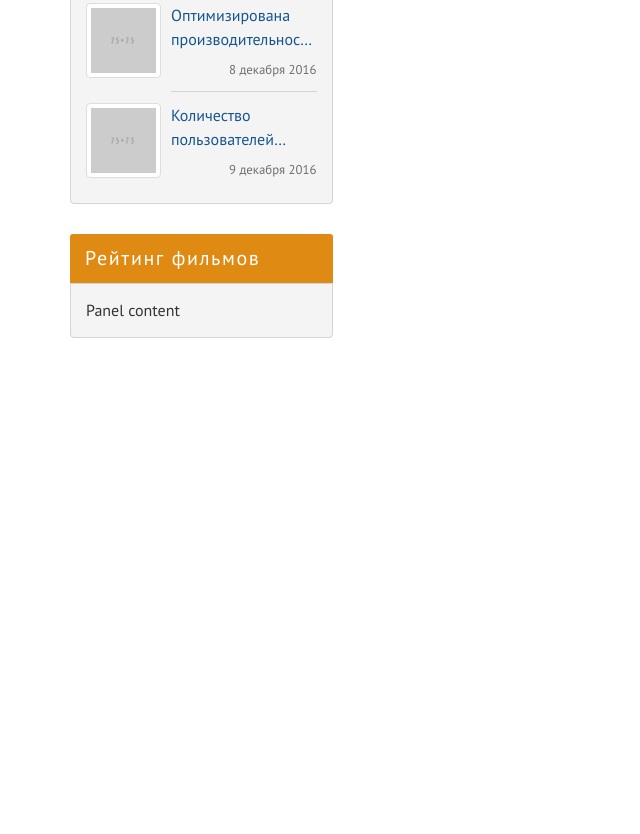
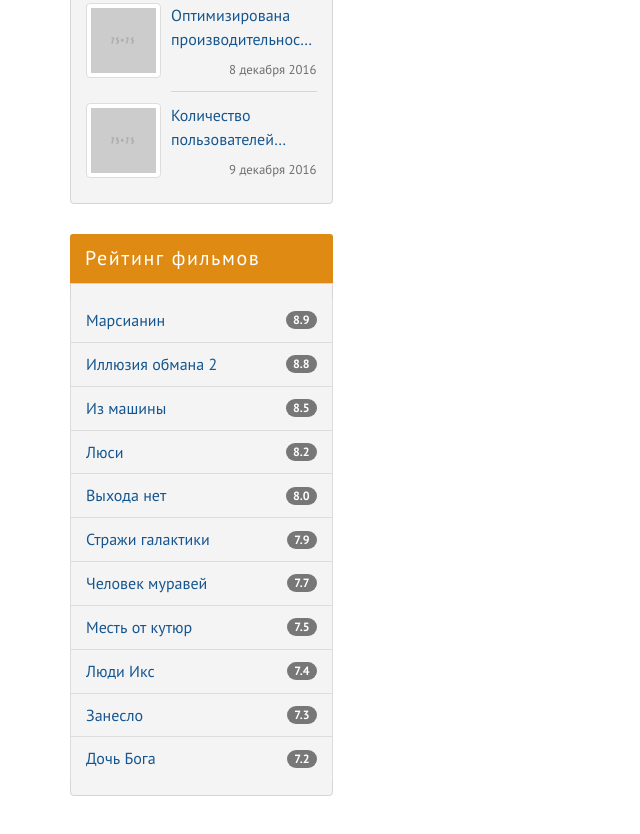
Before and after one commit to Vadim-Nikolaev/kinozal, a website: page index.html in a window 1280 px wide. Shown: the part 1624-2458 px from the top of the page, without its empty margins (0-640 px from the left). Before the commit the page ends 2042 px from the top, so only its background shows below. Drawn offline with Linux system fonts and the light colour scheme.

Commit message:
rate films block

```diff
--- a/assets/scss/_sidebar.scss
+++ b/assets/scss/_sidebar.scss
@@ -93,3 +93,50 @@ $image-size-with-padding: $image-size + $gap-md;
     }
   }
 }
+
+.top-films {
+  position: relative;
+  &__body {
+    padding-left: 0;
+    padding-right: 0;
+  }
+  &__list {
+    margin-bottom: 0;
+  }
+
+  &__item {
+    background-color: transparent;
+    margin-left: -1px;
+    margin-right: -1px;
+    color: $color-primary !important;
+    padding-right: 55px;
+
+    &:first-child {
+      border-top: none;
+      border-radius: 0;
+    }
+
+    &:last-child {
+      border-bottom: none;
+      border-radius: 0;
+    }
+
+    &:hover,
+    &:focus {
+      background-color: $color-accent !important;
+      color: $color-white !important;
+      border-color: $color-accent;
+
+      .badge {
+        background-color: $color-dark;
+      }
+    }
+  }
+
+  &__badge {
+    position: absolute;
+    right: $gap;
+    top: 50%;
+    transform: translateY(-50%);
+  }
+}
--- a/index.html
+++ b/index.html
@@ -243,8 +243,32 @@
                         <div class="top-films panel panel-info">
                               <div class="panel-heading">Рейтинг фильмов
                               </div>
-                              <div class="panel-body">
-                                    Panel content
+                              <div class="top-films__body panel-body">
+                                    <div class="top-films__list list-group">
+                                          <a href="#" class="top-films__item list-group-item">
+                                                Марсианин <span class="top-films__badge badge">8.9</span>
+                                          </a>
+                                          <a href="#" class="top-films__item list-group-item">Иллюзия обмана 2<span
+                                                      class="top-films__badge badge">8.8</span></a>
+                                          <a href="#" class="top-films__item list-group-item">Из машины<span
+                                                      class="top-films__badge badge">8.5</span></a>
+                                          <a href="#" class="top-films__item list-group-item">Люси<span
+                                                      class="top-films__badge badge">8.2</span></a>
+                                          <a href="#" class="top-films__item list-group-item">Выхода нет<span
+                                                      class="top-films__badge badge">8.0</span></a>
+                                          <a href="#" class="top-films__item list-group-item">Стражи галактики<span
+                                                      class="top-films__badge badge">7.9</span></a>
+                                          <a href="#" class="top-films__item list-group-item">Человек муравей<span
+                                                      class="top-films__badge badge">7.7</span></a>
+                                          <a href="#" class="top-films__item list-group-item">Месть от кутюр<span
+                                                      class="top-films__badge badge">7.5</span></a>
+                                          <a href="#" class="top-films__item list-group-item">Люди Икс<span
+                                                      class="top-films__badge badge">7.4</span></a>
+                                          <a href="#" class="top-films__item list-group-item">Занесло<span
+                                                      class="top-films__badge badge">7.3</span></a>
+                                          <a href="#" class="top-films__item list-group-item">Дочь Бога<span
+                                                      class="top-films__badge badge">7.2</span></a>
+                                    </div>
                               </div>
                         </div>
                   </div>
```
Also changed, not shown: assets/css/style.css.
